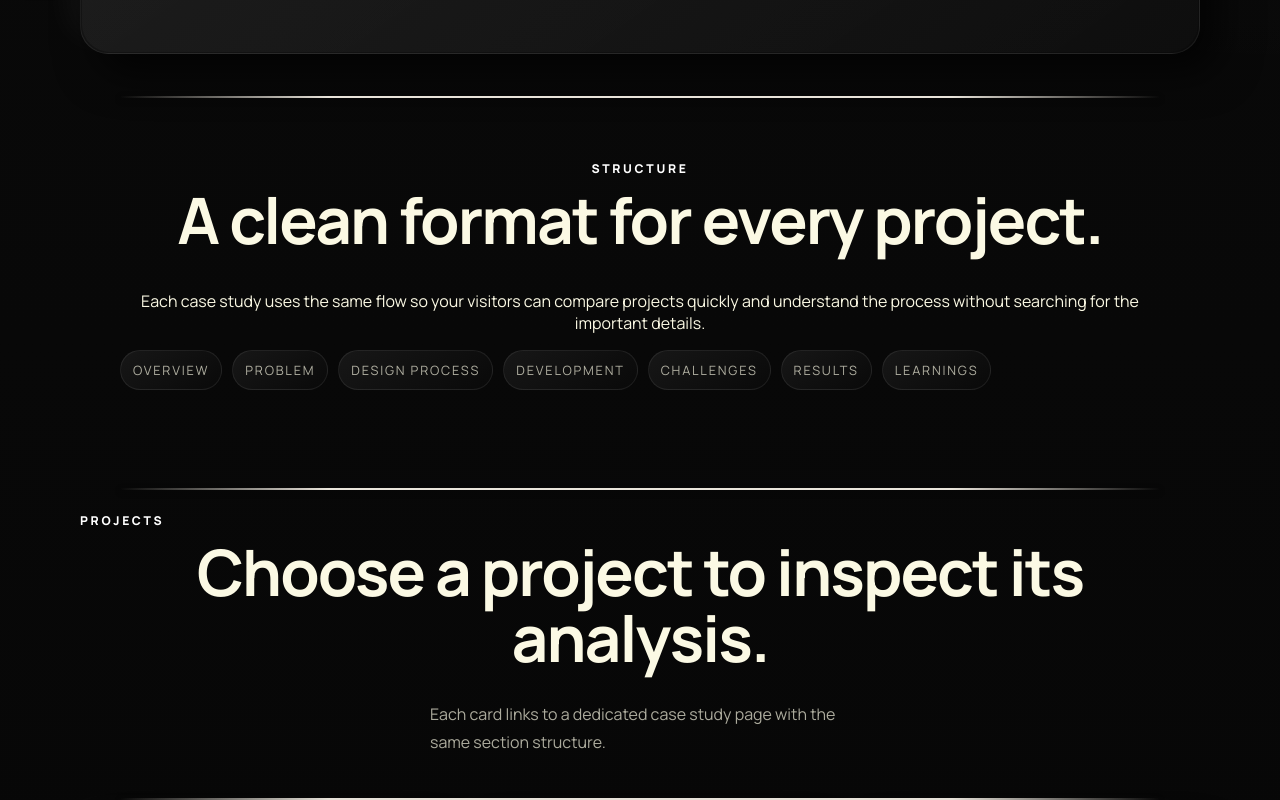
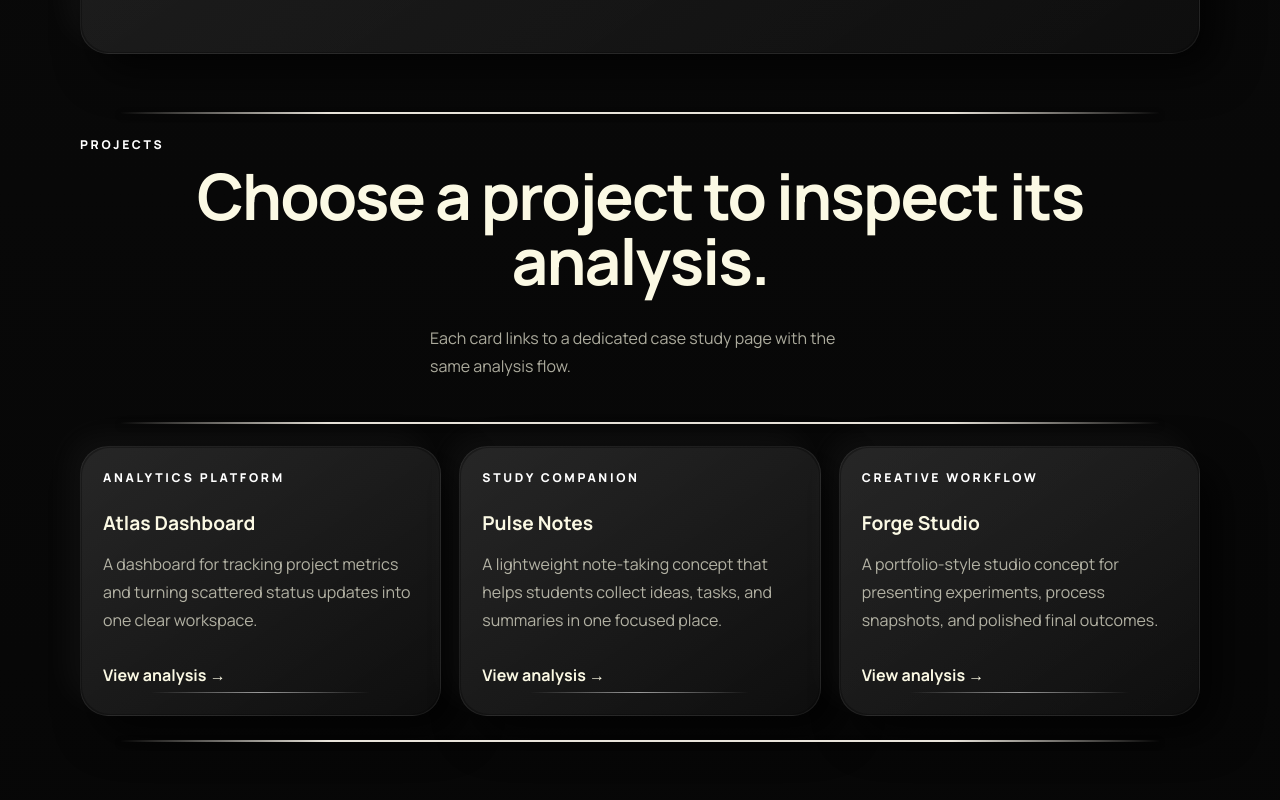
Before and after one commit to itsmierrrrr/Project-Analysis, a React (Vite) app: page / in a window 1280 px wide. Shown: the part 760-1560 px from the top of the page. Built offline with nearby package versions, Linux system fonts and the light colour scheme.

Commit message:
error fix

```diff
--- a/src/App.jsx
+++ b/src/App.jsx
@@ -113,38 +113,24 @@ function HomePage() {
         </motion.div>
       </section>
 
-      <motion.section className="overview-strip" id="overview" variants={riseVariants}>
-        <div>
-          <p className="eyebrow">Structure</p>
-          <h2>A clean format for every project.</h2>
-        </div>
-        <div className="strip-copy">
-          <p>
-            Each case study uses the same flow so your visitors can compare projects quickly and understand the process without searching for the important details.
-          </p>
-          <div className="strip-tags">
-            <span>Overview</span>
-            <span>Problem</span>
-            <span>Design Process</span>
-            <span>Development</span>
-            <span>Challenges</span>
-            <span>Results</span>
-            <span>Learnings</span>
-          </div>
-        </div>
-      </motion.section>
-
       <motion.section className="section-heading" id="projects" variants={riseVariants}>
         <div>
           <p className="eyebrow">Projects</p>
           <h2>Choose a project to inspect its analysis.</h2>
         </div>
         <p className="section-note">
-          Each card links to a dedicated case study page with the same section structure.
+          Each card links to a dedicated case study page with the same analysis flow.
         </p>
       </motion.section>
 
-      <motion.section className="project-grid" aria-live="polite" variants={pageVariants}>
+      <motion.section
+        className="project-grid"
+        aria-live="polite"
+        initial={false}
+        animate="show"
+        variants={pageVariants}
+        style={{ opacity: 1, filter: "none", transform: "none" }}
+      >
         {projects.map((project) => (
           <motion.article
             className="card project-card glass-surface"
--- a/src/styles.css
+++ b/src/styles.css
@@ -303,8 +303,7 @@ a {
   background: linear-gradient(145deg, rgba(24, 24, 24, 0.98), rgba(12, 12, 12, 0.98));
 }
 
-.stat-box span,
-.strip-tags span {
+.stat-box span {
   display: inline-block;
   color: var(--muted);
   font-size: 0.8rem;
@@ -316,38 +315,6 @@ a {
   display: block;
   margin-top: 8px;
   font-size: 1.05rem;
-}
-
-.overview-strip {
-  margin-top: 18px;
-  padding: clamp(24px, 3.5vw, 40px);
-  display: grid;
-  grid-template-columns: 1fr;
-  gap: 20px;
-  align-items: center;
-  text-align: center;
-}
-
-.strip-copy {
-  display: grid;
-  gap: 16px;
-}
-
-.strip-copy p {
-  margin-bottom: 0;
-}
-
-.strip-tags {
-  display: flex;
-  flex-wrap: wrap;
-  gap: 10px;
-}
-
-.strip-tags span {
-  padding: 10px 12px;
-  border-radius: 999px;
-  border: 1px solid rgba(255, 255, 255, 0.08);
-  background: linear-gradient(145deg, rgba(24, 24, 24, 0.95), rgba(10, 10, 10, 0.95));
 }
 
 .eyebrow {
@@ -813,7 +780,6 @@ h3 {
 
 /* Make other section headings match the large centered style */
 .section-heading h2,
-.overview-strip h2,
 .contact-section h2 {
   text-align: center;
   font-size: clamp(2rem, 6vw, 4rem);
@@ -1089,15 +1055,10 @@ h3 {
   .hero,
   .analysis-hero,
   .hero-aside,
-  .overview-strip,
   .project-card,
   .section-card,
   .sticky-nav,
   .meta-box {
     border-radius: 22px;
   }
-
-  .overview-strip {
-    grid-template-columns: 1fr;
-  }
 }
```
